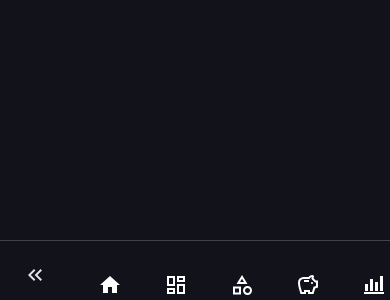
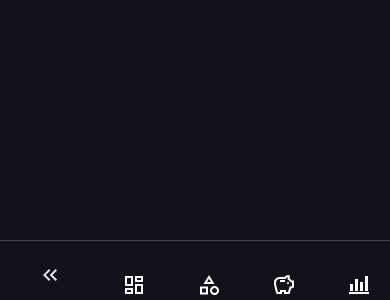
Before and after one commit to brycewoodland/personal-finance-app, an Angular app: page / in a window 390 px wide. Shown: the part 544-844 px from the top of the page. Built offline with nearby package versions, Linux system fonts and the light colour scheme.

Commit message:
Fixed Header - Sidebar

```diff
--- a/src/app/header.component.css
+++ b/src/app/header.component.css
@@ -21,6 +21,7 @@
     align-items: center;
     justify-content: flex-end;
     margin-bottom: 16px;
+    color: #e6e6ef;
 }
 
 .logo {
@@ -108,7 +109,7 @@
             display: grid;
             grid-auto-columns: 60px;
             grid-auto-flow: column;
-            justify-content: space-between;
+            justify-content: space-evenly;
         }
 
         ul a {
@@ -123,5 +124,4 @@
             display: none;
         }
     }
-
 }
--- a/src/app/header.component.html
+++ b/src/app/header.component.html
@@ -12,14 +12,6 @@
                     <path d="M383-480 200-664l56-56 240 240-240 240-56-56 183-184Zm264 0L464-664l56-56 240 240-240 240-56-56 183-184Z"/>
                 </svg>
             </button>
-        </li>
-        <li>
-            <a href="#">
-                <svg xmlns="http://www.w3.org/2000/svg" viewBox="0 0 24 24" width="24" height="24">
-                    <path d="M10 20v-6h4v6h5v-8h3L12 3 2 12h3v8z"/>
-                </svg>
-                <span *ngIf="!isSidebarCollapsed">Home</span>
-            </a>
         </li>
         <li>
             <a href="#">
```
